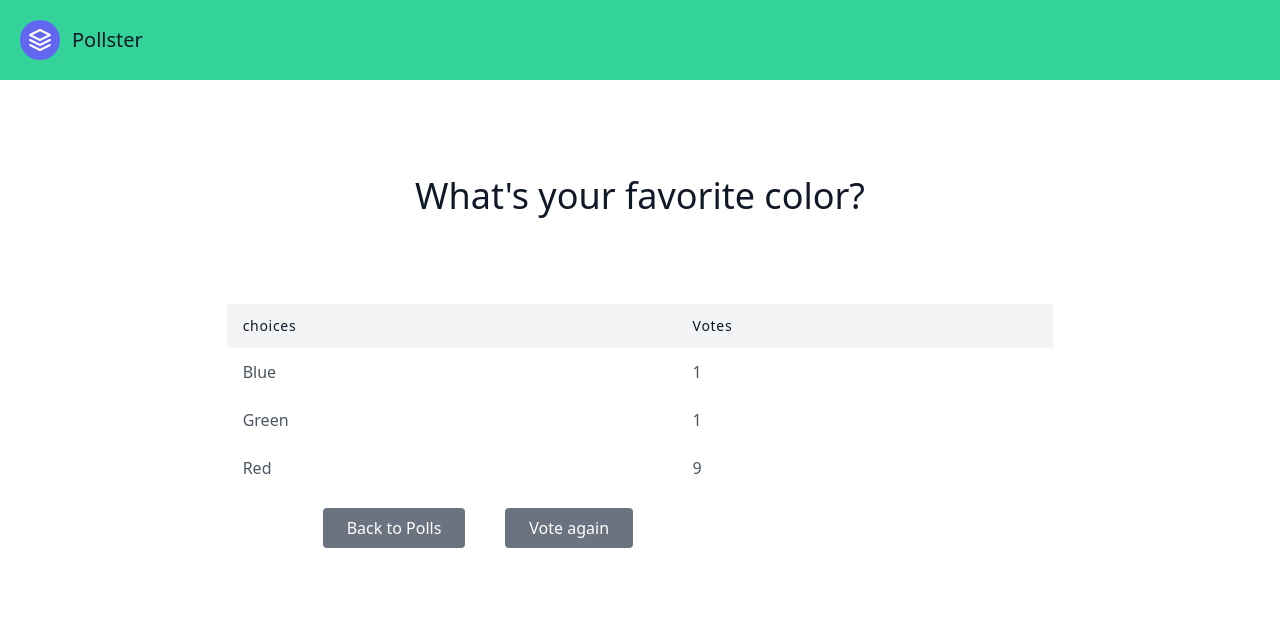
After one commit to sadatyussuf/Django-VotingPolls, a Django app: page /1/results in a window 1280 px wide. The commit adds this page. Shown: the top 643 px of the page. Run offline with Django 3.2, Linux system fonts and the light colour scheme; data comes from the database, SQL or seed files in the repository; both versions use the stored data as it was after the commit.

Commit message:
finished with the page and views functnality for the results

```diff
--- a/polls/templates/polls/results.html
+++ b/polls/templates/polls/results.html
@@ -1 +1,37 @@
-results
+{% extends 'base.html' %}
+
+
+{% block content %}
+
+    <section class="text-gray-600 body-font">
+        <div class="container px-5 py-24 mx-auto">
+          <div class="flex flex-col text-center w-full mb-20">
+            <h1 class="sm:text-4xl text-3xl font-medium title-font mb-2 text-gray-900">{{question.question_text}}</h1>
+          </div>
+          <div class="lg:w-2/3 w-full mx-auto overflow-auto">
+            <table class="table-auto w-full text-left whitespace-no-wrap">
+              <thead>
+                <tr>
+                  <th class="px-4 py-3 title-font tracking-wider font-medium text-gray-900 text-sm bg-gray-100 rounded-tl rounded-bl">choices</th>
+                  <th class="px-4 py-3 title-font tracking-wider font-medium text-gray-900 text-sm bg-gray-100">Votes</th>
+
+                </tr>
+              </thead>
+              <tbody>
+                {% for choice in question.choice_set.all %}
+                <tr>
+                  <td class="px-4 py-3">{{choice.choice_text}}</td>
+                  <td class="px-4 py-3">{{choice.votes}}</td>
+                </tr>
+                {% endfor %}
+              </tbody>
+            </table>
+          </div>
+          <div class="flex pl-4 mt-4 lg:w-2/3 w-full mx-auto">
+            <button class="flex ml-20 text-white bg-gray-500 border-0 py-2 px-6 focus:outline-none hover:bg-gray-600 rounded"><a href="{% url 'polls:index' %}">Back to Polls</a></button>
+            <button class="flex ml-10 text-white bg-gray-500 border-0 py-2 px-6 focus:outline-none hover:bg-gray-600 rounded"><a href="{% url 'polls:vote' question.id %}">Vote again</a></button>
+          </div>
+        </div>
+      </section>
+
+{% endblock content %}
--- a/polls/urls.py
+++ b/polls/urls.py
@@ -6,6 +6,7 @@ app_name = 'polls'
 urlpatterns = [
     path('',views.index,name='index'),
     path('<int:question_id>',views.detail,name='detail'),
+    path('<int:question_id>/results',views.results,name='results'),
     path('<int:question_id>/vote',views.vote,name='vote'),
-    path('results',views.results,name='results'),
+
 ]
--- a/polls/views.py
+++ b/polls/views.py
@@ -1,5 +1,6 @@
-from django.shortcuts import get_object_or_404, redirect, render,HttpResponse
+from django.shortcuts import get_object_or_404, redirect, render,HttpResponseRedirect
 from .models import Question,Choice
+from django.urls import reverse
 
 # Create your views here.
 
@@ -30,11 +31,12 @@ def vote(request,question_id):
     else:
         selected_choice.votes += 1
         selected_choice.save()
-        return redirect('polls:results')
+        # return redirect('polls:results',pk=question_id)
+        return HttpResponseRedirect(reverse('polls:results', args=(question.id,)))
 
 
-def results(request):
-    questions = Question.objects.all()
+def results(request,question_id):
+    question = get_object_or_404(Question,pk=question_id)
 
-    context ={ 'question':questions}
+    context ={ 'question':question}
     return render(request,'polls/results.html',context)
--- a/templates/base.html
+++ b/templates/base.html
@@ -9,7 +9,7 @@
     <title>Document</title>
 </head>
 <body>
-
+    {% include 'header.html' %}
     {% block content %}
 
     {% endblock content %}
--- /dev/null
+++ b/templates/header.html
@@ -0,0 +1,16 @@
+<header class="text-gray-600 body-font bg-green-400">
+    <div class="container mx-auto flex flex-wrap p-5 flex-col md:flex-row items-center">
+      <a href="{% url 'polls:index' %}" class="flex title-font font-medium items-center text-gray-900 mb-4 md:mb-0">
+        <svg xmlns="http://www.w3.org/2000/svg" fill="none" stroke="currentColor" stroke-linecap="round" stroke-linejoin="round" stroke-width="2" class="w-10 h-10 text-white p-2 bg-indigo-500 rounded-full" viewBox="0 0 24 24">
+          <path d="M12 2L2 7l10 5 10-5-10-5zM2 17l10 5 10-5M2 12l10 5 10-5"></path>
+        </svg>
+        <span class="ml-3 text-xl">Pollster</span>
+      </a>
+      <nav class="md:ml-auto md:mr-auto flex flex-wrap items-center text-base justify-center">
+
+            <!-- <h1 class="sm:text-3xl text-2xl font-medium title-font  text-gray-900"><a  class="mr-5 hover:text-gray-900">Polls</a></h1> -->
+
+
+      </nav>
+    </div>
+  </header>
```
Also changed, not shown: polls/templates/polls/detail.html (+9 -9 lines), polls/templates/polls/index.html (+6 -4 lines), db.sqlite3.
